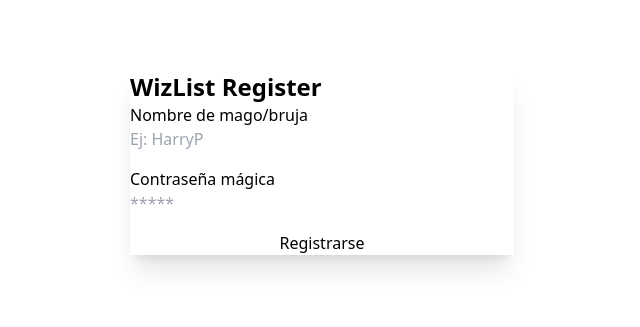
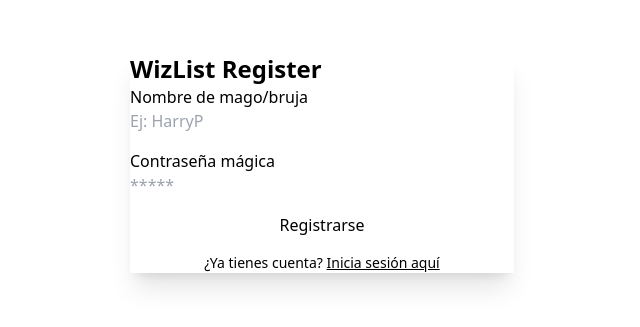
Before and after one commit to LuciaLagares/WizList, a React (Vite) app in the folder frontend/: page /register in a window 1280 px wide. Shown: the part 237-564 px from the top of the page, without its empty margins (318-958 px from the left). Built offline with nearby package versions, Linux system fonts and the light colour scheme.

Commit message:
fix: make protected routes work well

```diff
--- /dev/null
+++ b/frontend/src/components/protectecRoutes.component.tsx
@@ -0,0 +1,10 @@
+import { Navigate } from "react-router-dom";
+import { AuthService } from "../services/authService";
+
+export default function ProtectedRoute({ children }: { children: React.ReactNode }) {
+  const isAuth = AuthService.isAuthenthicated();
+
+  if (!isAuth) return <Navigate to="/login" replace />;
+
+  return <>{children}</>;
+}
--- a/frontend/src/components/registerComponent.tsx
+++ b/frontend/src/components/registerComponent.tsx
@@ -1,5 +1,5 @@
 import { useState } from "react";
-import { useNavigate } from "react-router-dom";
+import { Link, useNavigate } from "react-router-dom";
 import { AuthService } from "../services/authService";
 import { useToast } from "../hooks/useToast";
 import ToastComponent from "./toastComponent";
@@ -63,6 +63,13 @@ function Registrer(){
                     Registrarse
                 </button>
             </div>
+
+            <p className="text-center text-sm">
+              ¿Ya tienes cuenta?{' '}
+              <Link to="/login" className="text-primary underline">
+                Inicia sesión aquí
+              </Link>
+            </p>
           </form>
         </div>
       </div>
--- a/frontend/src/router.tsx
+++ b/frontend/src/router.tsx
@@ -1,8 +1,11 @@
 import {
   createBrowserRouter,
   RouterProvider,
+  Navigate,
+  Outlet,
 } from "react-router-dom";
-import Detail from "./components/detailComponent"
+import { AuthService } from "./services/authService";
+import Detail from "./components/detailComponent";
 import App from "./App";
 import Registrer from "./components/registerComponent";
 import Login from "./components/loginComponent";
@@ -12,47 +15,37 @@ import DetailList from "./components/personalListComponent";
 import PublicLists from "./components/publicListComponent";
 import PersonProfile from "./components/personProfileComponent";
 
+function ProtectedRoute() {
+  return AuthService.isAuthenthicated()
+    ? <Outlet />
+    : <Navigate to="/register" replace />;
+}
+
 const router = createBrowserRouter([
   {
-    path: '/',
-    element: <Home />,
-  },
-  {
-    path: "/show-characters",
-    element: <App/>,
-  },
-  {
-    path: "/character/:id/spells",
-    element: <Detail />,
-  },
-  {
     path: "/register",
-    element: <Registrer />
+    element: <Registrer />,
   },
   {
     path: "/login",
-    element: <Login />
+    element: <Login />,
   },
   {
-    path: '/profile',
-    element: <Profile />
+    element: <ProtectedRoute />,
+    children: [
+      { path: "/", element: <Home /> },
+      { path: "/show-characters", element: <App /> },
+      { path: "/character/:id/spells", element: <Detail /> },
+      { path: "/profile", element: <Profile /> },
+      { path: "/list/:id", element: <DetailList /> },
+      { path: "/public-lists", element: <PublicLists /> },
+      { path: "/:id/profile", element: <PersonProfile /> },
+    ],
   },
-  {
-    path: '/list/:id',
-    element: <DetailList />
-  },
-  {
-    path: '/public-lists',
-    element:<PublicLists />
-  },
-  {
-    path: '/:id/profile',
-    element: <PersonProfile />
-  },
-
 ]);
 
-function AppRouter(){
-    return <RouterProvider router={router} />
+function AppRouter() {
+  return <RouterProvider router={router} />;
 }
+
 export default AppRouter;
```
